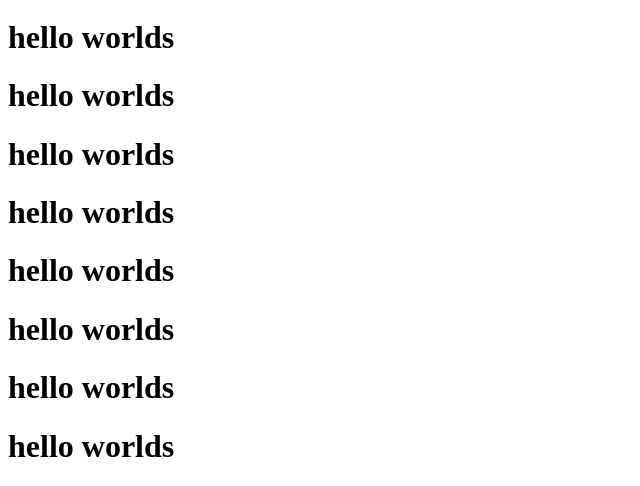
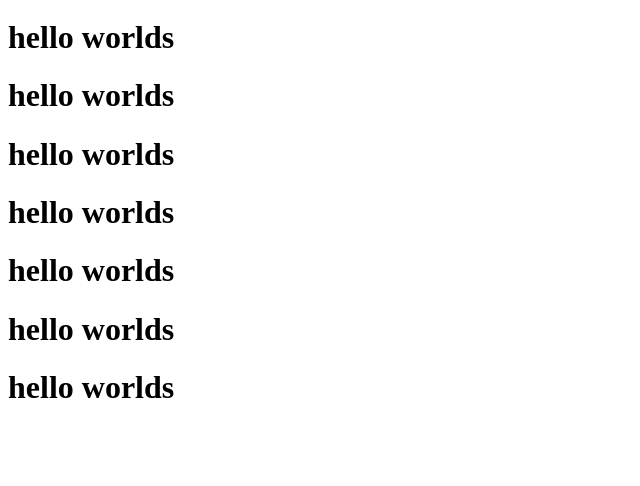
Before and after one commit to wizardcos/Git_Commands, a plain HTML site: page index.html in a window 1280 px wide. Shown: the part 685-1171 px from the top of the page, without its empty margins (0-640 px from the left). After the commit the page ends 1113 px from the top, so only its background shows below. Drawn offline with Linux system fonts and the light colour scheme.

Commit message:
updated the index file

```diff
--- a/index.html
+++ b/index.html
@@ -31,6 +31,5 @@
     <h1>hello worlds</h1>
     <h1>hello worlds</h1>
     <h1>hello worlds</h1>
-    <h1>hello worlds</h1>
   </body>
 </html>
```
